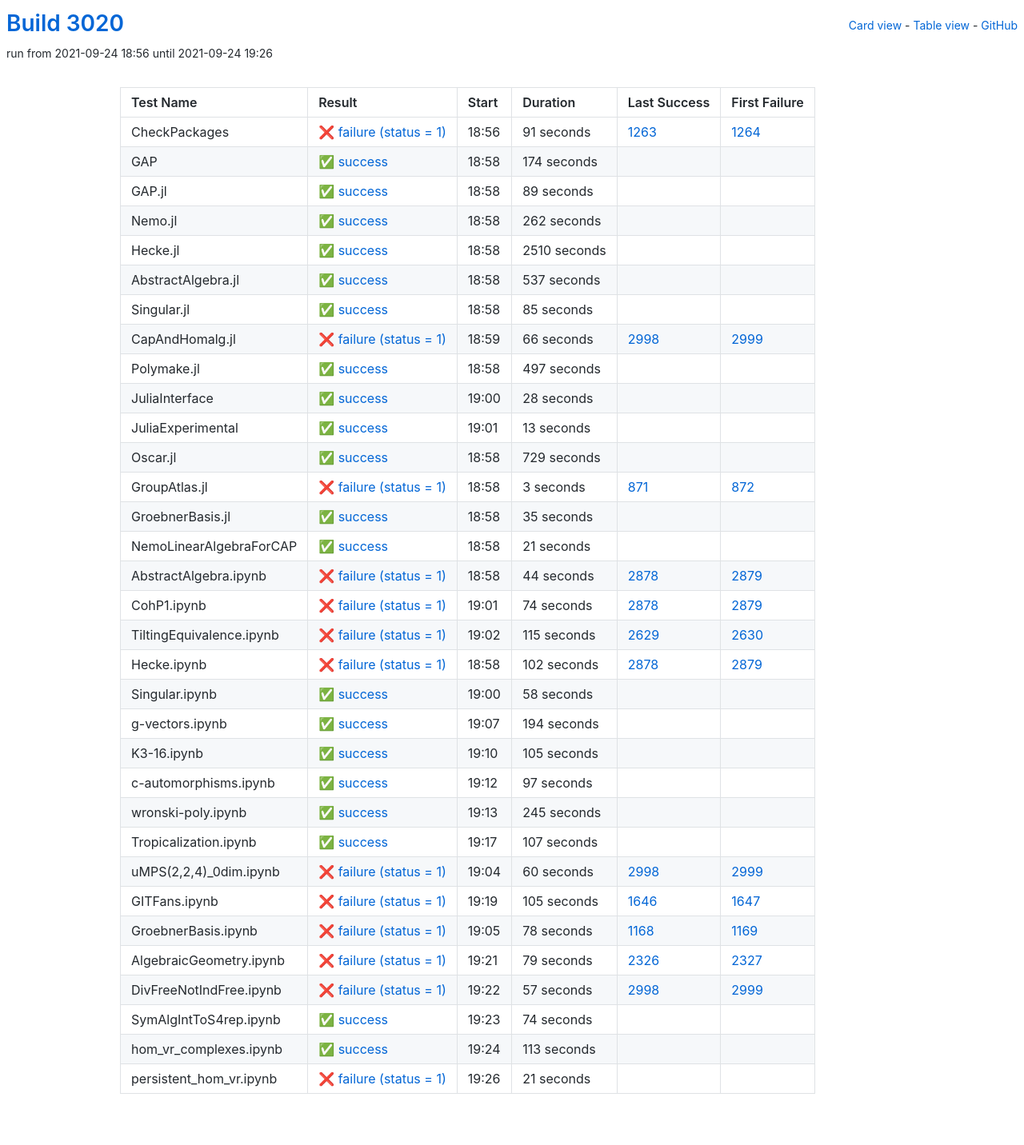
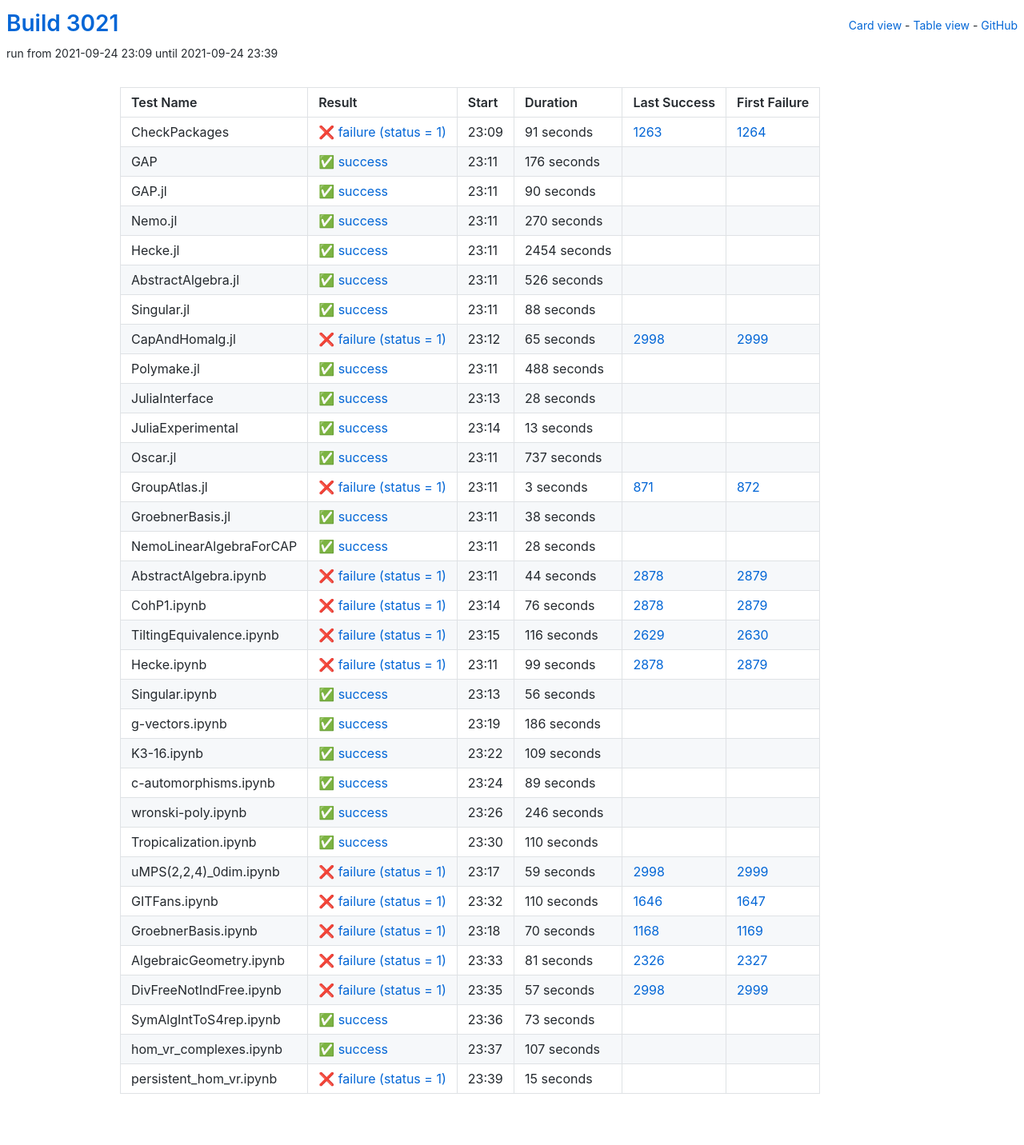
Before and after one commit to oscar-system/oscar-ci-status-stable, a Jekyll site: the page built from table.html, in a window 1280 px wide. Shown: the whole page at 80% size. Built offline with Jekyll 4.4.1, drawn with Linux system fonts in a browser that asks for light colours.

Commit message:
Build #3021

```diff
--- a/_data/ci.yml
+++ b/_data/ci.yml
@@ -1,6 +1,6 @@
 ---
-build: 3020
-build_url: https://oscarci.mathematik.uni-kl.de/job/oscar-stable/3020/
+build: 3021
+build_url: https://oscarci.mathematik.uni-kl.de/job/oscar-stable/3021/
 job: oscar-stable
 organization: oscar-system
 repo: oscar-ci-status-stable
@@ -8,8 +8,8 @@ repourl: https://github.com/oscar-system/oscar-ci-status-stable
 tests:
 - name: CheckPackages
   id: checkpackages
-  log: https://oscarci.mathematik.uni-kl.de/job/oscar-stable/3020/artifact/logs/build-3020/CheckPackages.log
-  start: 2021-09-24 18:56
+  log: https://oscarci.mathematik.uni-kl.de/job/oscar-stable/3021/artifact/logs/build-3021/CheckPackages.log
+  start: 2021-09-24 23:09
   success: false
   exitcode: 1
   status: failure
@@ -20,104 +20,104 @@ tests:
   first_failure_url: https://oscarci.mathematik.uni-kl.de/job/oscar-stable/1264/
 - name: GAP
   id: gap
-  log: https://oscarci.mathematik.uni-kl.de/job/oscar-stable/3020/artifact/logs/build-3020/GAP.log
-  start: 2021-09-24 18:58
+  log: https://oscarci.mathematik.uni-kl.de/job/oscar-stable/3021/artifact/logs/build-3021/GAP.log
+  start: 2021-09-24 23:11
   success: true
   exitcode: 0
   status: success
-  duration: 174
+  duration: 176
   last_success: false
   last_success_url:
   first_failure: false
   first_failure_url:
 - name: GAP.jl
   id: gap-jl
-  log: https://oscarci.mathematik.uni-kl.de/job/oscar-stable/3020/artifact/logs/build-3020/GAP.jl.log
-  start: 2021-09-24 18:58
+  log: https://oscarci.mathematik.uni-kl.de/job/oscar-stable/3021/artifact/logs/build-3021/GAP.jl.log
+  start: 2021-09-24 23:11
   success: true
   exitcode: 0
   status: success
-  duration: 89
+  duration: 90
   last_success: false
   last_success_url:
   first_failure: false
   first_failure_url:
 - name: Nemo.jl
   id: nemo-jl
-  log: https://oscarci.mathematik.uni-kl.de/job/oscar-stable/3020/artifact/logs/build-3020/Nemo.jl.log
-  start: 2021-09-24 18:58
+  log: https://oscarci.mathematik.uni-kl.de/job/oscar-stable/3021/artifact/logs/build-3021/Nemo.jl.log
+  start: 2021-09-24 23:11
   success: true
   exitcode: 0
   status: success
-  duration: 262
+  duration: 270
   last_success: false
   last_success_url:
   first_failure: false
   first_failure_url:
 - name: Hecke.jl
   id: hecke-jl
-  log: https://oscarci.mathematik.uni-kl.de/job/oscar-stable/3020/artifact/logs/build-3020/Hecke.jl.log
-  start: 2021-09-24 18:58
+  log: https://oscarci.mathematik.uni-kl.de/job/oscar-stable/3021/artifact/logs/build-3021/Hecke.jl.log
+  start: 2021-09-24 23:11
   success: true
   exitcode: 0
   status: success
-  duration: 2510
+  duration: 2454
   last_success: false
   last_success_url:
   first_failure: false
   first_failure_url:
 - name: AbstractAlgebra.jl
   id: abstractalgebra-jl
-  log: https://oscarci.mathematik.uni-kl.de/job/oscar-stable/3020/artifact/logs/build-3020/AbstractAlgebra.jl.log
-  start: 2021-09-24 18:58
+  log: https://oscarci.mathematik.uni-kl.de/job/oscar-stable/3021/artifact/logs/build-3021/AbstractAlgebra.jl.log
+  start: 2021-09-24 23:11
   success: true
   exitcode: 0
   status: success
-  duration: 537
+  duration: 526
   last_success: false
   last_success_url:
   first_failure: false
   first_failure_url:
 - name: Singular.jl
   id: singular-jl
-  log: https://oscarci.mathematik.uni-kl.de/job/oscar-stable/3020/artifact/logs/build-3020/Singular.jl.log
-  start: 2021-09-24 18:58
+  log: https://oscarci.mathematik.uni-kl.de/job/oscar-stable/3021/artifact/logs/build-3021/Singular.jl.log
+  start: 2021-09-24 23:11
   success: true
   exitcode: 0
   status: success
-  duration: 85
+  duration: 88
   last_success: false
   last_success_url:
   first_failure: false
   first_failure_url:
 - name: CapAndHomalg.jl
   id: capandhomalg-jl
-  log: https://oscarci.mathematik.uni-kl.de/job/oscar-stable/3020/artifact/logs/build-3020/CapAndHomalg.jl.log
-  start: 2021-09-24 18:59
+  log: https://oscarci.mathematik.uni-kl.de/job/oscar-stable/3021/artifact/logs/build-3021/CapAndHomalg.jl.log
+  start: 2021-09-24 23:12
   success: false
   exitcode: 1
   status: failure
-  duration: 66
+  duration: 65
   last_success: 2998
   last_success_url: https://oscarci.mathematik.uni-kl.de/job/oscar-stable/2998/
   first_failure: 2999
   first_failure_url: https://oscarci.mathematik.uni-kl.de/job/oscar-stable/2999/
 - name: Polymake.jl
   id: polymake-jl
-  log: https://oscarci.mathematik.uni-kl.de/job/oscar-stable/3020/artifact/logs/build-3020/Polymake.jl.log
-  start: 2021-09-24 18:58
+  log: https://oscarci.mathematik.uni-kl.de/job/oscar-stable/3021/artifact/logs/build-3021/Polymake.jl.log
+  start: 2021-09-24 23:11
   success: true
   exitcode: 0
   status: success
-  duration: 497
+  duration: 488
   last_success: false
   last_success_url:
   first_failure: false
   first_failure_url:
 - name: JuliaInterface
   id: juliainterface
-  log: https://oscarci.mathematik.uni-kl.de/job/oscar-stable/3020/artifact/logs/build-3020/JuliaInterface.log
-  start: 2021-09-24 19:00
+  log: https://oscarci.mathematik.uni-kl.de/job/oscar-stable/3021/artifact/logs/build-3021/JuliaInterface.log
+  start: 2021-09-24 23:13
   success: true
   exitcode: 0
   status: success
@@ -128,8 +128,8 @@ tests:
   first_failure_url:
 - name: JuliaExperimental
   id: juliaexperimental
-  log: https://oscarci.mathematik.uni-kl.de/job/oscar-stable/3020/artifact/logs/build-3020/JuliaExperimental.log
-  start: 2021-09-24 19:01
+  log: https://oscarci.mathematik.uni-kl.de/job/oscar-stable/3021/artifact/logs/build-3021/JuliaExperimental.log
+  start: 2021-09-24 23:14
   success: true
   exitcode: 0
   status: success
@@ -140,20 +140,20 @@ tests:
   first_failure_url:
 - name: Oscar.jl
   id: oscar-jl
-  log: https://oscarci.mathematik.uni-kl.de/job/oscar-stable/3020/artifact/logs/build-3020/Oscar.jl.log
-  start: 2021-09-24 18:58
+  log: https://oscarci.mathematik.uni-kl.de/job/oscar-stable/3021/artifact/logs/build-3021/Oscar.jl.log
+  start: 2021-09-24 23:11
   success: true
   exitcode: 0
   status: success
-  duration: 729
+  duration: 737
   last_success: false
   last_success_url:
   first_failure: false
   first_failure_url:
 - name: GroupAtlas.jl
   id: groupatlas-jl
-  log: https://oscarci.mathematik.uni-kl.de/job/oscar-stable/3020/artifact/logs/build-3020/GroupAtlas.jl.log
-  start: 2021-09-24 18:58
+  log: https://oscarci.mathematik.uni-kl.de/job/oscar-stable/3021/artifact/logs/build-3021/GroupAtlas.jl.log
+  start: 2021-09-24 23:11
   success: false
   exitcode: 1
   status: failure
@@ -164,32 +164,32 @@ tests:
   first_failure_url: https://oscarci.mathematik.uni-kl.de/job/oscar-stable/872/
 - name: GroebnerBasis.jl
   id: groebnerbasis-jl
-  log: https://oscarci.mathematik.uni-kl.de/job/oscar-stable/3020/artifact/logs/build-3020/GroebnerBasis.jl.log
-  start: 2021-09-24 18:58
+  log: https://oscarci.mathematik.uni-kl.de/job/oscar-stable/3021/artifact/logs/build-3021/GroebnerBasis.jl.log
+  start: 2021-09-24 23:11
   success: true
   exitcode: 0
   status: success
-  duration: 35
+  duration: 38
   last_success: false
   last_success_url:
   first_failure: false
   first_failure_url:
 - name: NemoLinearAlgebraForCAP
   id: nemolinearalgebraforcap
-  log: https://oscarci.mathematik.uni-kl.de/job/oscar-stable/3020/artifact/logs/build-3020/NemoLinearAlgebraForCAP.log
-  start: 2021-09-24 18:58
+  log: https://oscarci.mathematik.uni-kl.de/job/oscar-stable/3021/artifact/logs/build-3021/NemoLinearAlgebraForCAP.log
+  start: 2021-09-24 23:11
   success: true
   exitcode: 0
   status: success
-  duration: 21
+  duration: 28
   last_success: false
   last_success_url:
   first_failure: false
   first_failure_url:
 - name: AbstractAlgebra.ipynb
   id: abstractalgebra-ipynb
-  log: https://oscarci.mathematik.uni-kl.de/job/oscar-stable/3020/artifact/logs/build-3020/AbstractAlgebra.ipynb.log
-  start: 2021-09-24 18:58
+  log: https://oscarci.mathematik.uni-kl.de/job/oscar-stable/3021/artifact/logs/build-3021/AbstractAlgebra.ipynb.log
+  start: 2021-09-24 23:11
   success: false
   exitcode: 1
   status: failure
@@ -200,164 +200,164 @@ tests:
   first_failure_url: https://oscarci.mathematik.uni-kl.de/job/oscar-stable/2879/
 - name: CohP1.ipynb
   id: cohp1-ipynb
-  log: https://oscarci.mathematik.uni-kl.de/job/oscar-stable/3020/artifact/logs/build-3020/CohP1.ipynb.log
-  start: 2021-09-24 19:01
+  log: https://oscarci.mathematik.uni-kl.de/job/oscar-stable/3021/artifact/logs/build-3021/CohP1.ipynb.log
+  start: 2021-09-24 23:14
   success: false
   exitcode: 1
   status: failure
-  duration: 74
+  duration: 76
   last_success: 2878
   last_success_url: https://oscarci.mathematik.uni-kl.de/job/oscar-stable/2878/
   first_failure: 2879
   first_failure_url: https://oscarci.mathematik.uni-kl.de/job/oscar-stable/2879/
 - name: TiltingEquivalence.ipynb
   id: tiltingequivalence-ipynb
-  log: https://oscarci.mathematik.uni-kl.de/job/oscar-stable/3020/artifact/logs/build-3020/TiltingEquivalence.ipynb.log
-  start: 2021-09-24 19:02
+  log: https://oscarci.mathematik.uni-kl.de/job/oscar-stable/3021/artifact/logs/build-3021/TiltingEquivalence.ipynb.log
+  start: 2021-09-24 23:15
   success: false
   exitcode: 1
   status: failure
-  duration: 115
+  duration: 116
   last_success: 2629
   last_success_url: https://oscarci.mathematik.uni-kl.de/job/oscar-stable/2629/
   first_failure: 2630
   first_failure_url: https://oscarci.mathematik.uni-kl.de/job/oscar-stable/2630/
 - name: Hecke.ipynb
   id: hecke-ipynb
-  log: https://oscarci.mathematik.uni-kl.de/job/oscar-stable/3020/artifact/logs/build-3020/Hecke.ipynb.log
-  start: 2021-09-24 18:58
+  log: https://oscarci.mathematik.uni-kl.de/job/oscar-stable/3021/artifact/logs/build-3021/Hecke.ipynb.log
+  start: 2021-09-24 23:11
   success: false
   exitcode: 1
   status: failure
-  duration: 102
+  duration: 99
   last_success: 2878
   last_success_url: https://oscarci.mathematik.uni-kl.de/job/oscar-stable/2878/
   first_failure: 2879
   first_failure_url: https://oscarci.mathematik.uni-kl.de/job/oscar-stable/2879/
 - name: Singular.ipynb
   id: singular-ipynb
-  log: https://oscarci.mathematik.uni-kl.de/job/oscar-stable/3020/artifact/logs/build-3020/Singular.ipynb.log
-  start: 2021-09-24 19:00
+  log: https://oscarci.mathematik.uni-kl.de/job/oscar-stable/3021/artifact/logs/build-3021/Singular.ipynb.log
+  start: 2021-09-24 23:13
   success: true
   exitcode: 0
   status: success
-  duration: 58
+  duration: 56
   last_success: false
   last_success_url:
   first_failure: false
   first_failure_url:
 - name: g-vectors.ipynb
   id: g-vectors-ipynb
-  log: https://oscarci.mathematik.uni-kl.de/job/oscar-stable/3020/artifact/logs/build-3020/g-vectors.ipynb.log
-  start: 2021-09-24 19:07
+  log: https://oscarci.mathematik.uni-kl.de/job/oscar-stable/3021/artifact/logs/build-3021/g-vectors.ipynb.log
+  start: 2021-09-24 23:19
   success: true
   exitcode: 0
   status: success
-  duration: 194
+  duration: 186
   last_success: false
   last_success_url:
   first_failure: false
   first_failure_url:
 - name: K3-16.ipynb
   id: k3-16-ipynb
-  log: https://oscarci.mathematik.uni-kl.de/job/oscar-stable/3020/artifact/logs/build-3020/K3-16.ipynb.log
-  start: 2021-09-24 19:10
+  log: https://oscarci.mathematik.uni-kl.de/job/oscar-stable/3021/artifact/logs/build-3021/K3-16.ipynb.log
+  start: 2021-09-24 23:22
   success: true
   exitcode: 0
   status: success
-  duration: 105
+  duration: 109
   last_success: false
   last_success_url:
   first_failure: false
   first_failure_url:
 - name: c-automorphisms.ipynb
   id: c-automorphisms-ipynb
-  log: https://oscarci.mathematik.uni-kl.de/job/oscar-stable/3020/artifact/logs/build-3020/c-automorphisms.ipynb.log
-  start: 2021-09-24 19:12
+  log: https://oscarci.mathematik.uni-kl.de/job/oscar-stable/3021/artifact/logs/build-3021/c-automorphisms.ipynb.log
+  start: 2021-09-24 23:24
   success: true
   exitcode: 0
   status: success
-  duration: 97
+  duration: 89
   last_success: false
   last_success_url:
   first_failure: false
   first_failure_url:
 - name: wronski-poly.ipynb
   id: wronski-poly-ipynb
-  log: https://oscarci.mathematik.uni-kl.de/job/oscar-stable/3020/artifact/logs/build-3020/wronski-poly.ipynb.log
-  start: 2021-09-24 19:13
+  log: https://oscarci.mathematik.uni-kl.de/job/oscar-stable/3021/artifact/logs/build-3021/wronski-poly.ipynb.log
+  start: 2021-09-24 23:26
   success: true
   exitcode: 0
   status: success
-  duration: 245
+  duration: 246
   last_success: false
   last_success_url:
   first_failure: false
   first_failure_url:
 - name: Tropicalization.ipynb
   id: tropicalization-ipynb
-  log: https://oscarci.mathematik.uni-kl.de/job/oscar-stable/3020/artifact/logs/build-3020/Tropicalization.ipynb.log
-  start: 2021-09-24 19:17
+  log: https://oscarci.mathematik.uni-kl.de/job/oscar-stable/3021/artifact/logs/build-3021/Tropicalization.ipynb.log
+  start: 2021-09-24 23:30
   success: true
   exitcode: 0
   status: success
-  duration: 107
+  duration: 110
   last_success: false
   last_success_url:
   first_failure: false
   first_failure_url:
 - name: uMPS(2,2,4)_0dim.ipynb
   id: umps-2-2-4-0dim-ipynb
-  log: https://oscarci.mathematik.uni-kl.de/job/oscar-stable/3020/artifact/logs/build-3020/uMPS-2-2-4-_0dim.ipynb.log
-  start: 2021-09-24 19:04
+  log: https://oscarci.mathematik.uni-kl.de/job/oscar-stable/3021/artifact/logs/build-3021/uMPS-2-2-4-_0dim.ipynb.log
+  start: 2021-09-24 23:17
   success: false
   exitcode: 1
   status: failure
-  duration: 60
+  duration: 59
   last_success: 2998
   last_success_url: https://oscarci.mathematik.uni-kl.de/job/oscar-stable/2998/
   first_failure: 2999
   first_failure_url: https://oscarci.mathematik.uni-kl.de/job/oscar-stable/2999/
 - name: GITFans.ipynb
   id: gitfans-ipynb
-  log: https://oscarci.mathematik.uni-kl.de/job/oscar-stable/3020/artifact/logs/build-3020/GITFans.ipynb.log
-  start: 2021-09-24 19:19
+  log: https://oscarci.mathematik.uni-kl.de/job/oscar-stable/3021/artifact/logs/build-3021/GITFans.ipynb.log
+  start: 2021-09-24 23:32
   success: false
   exitcode: 1
   status: failure
-  duration: 105
+  duration: 110
   last_success: 1646
   last_success_url: https://oscarci.mathematik.uni-kl.de/job/oscar-stable/1646/
   first_failure: 1647
   first_failure_url: https://oscarci.mathematik.uni-kl.de/job/oscar-stable/1647/
 - name: GroebnerBasis.ipynb
   id: groebnerbasis-ipynb
-  log: https://oscarci.mathematik.uni-kl.de/job/oscar-stable/3020/artifact/logs/build-3020/GroebnerBasis.ipynb.log
-  start: 2021-09-24 19:05
+  log: https://oscarci.mathematik.uni-kl.de/job/oscar-stable/3021/artifact/logs/build-3021/GroebnerBasis.ipynb.log
+  start: 2021-09-24 23:18
   success: false
   exitcode: 1
   status: failure
-  duration: 78
+  duration: 70
   last_success: 1168
   last_success_url: https://oscarci.mathematik.uni-kl.de/job/oscar-stable/1168/
   first_failure: 1169
   first_failure_url: https://oscarci.mathematik.uni-kl.de/job/oscar-stable/1169/
 - name: AlgebraicGeometry.ipynb
   id: algebraicgeometry-ipynb
-  log: https://oscarci.mathematik.uni-kl.de/job/oscar-stable/3020/artifact/logs/build-3020/AlgebraicGeometry.ipynb.log
-  start: 2021-09-24 19:21
+  log: https://oscarci.mathematik.uni-kl.de/job/oscar-stable/3021/artifact/logs/build-3021/AlgebraicGeometry.ipynb.log
+  start: 2021-09-24 23:33
   success: false
   exitcode: 1
   status: failure
-  duration: 79
+  duration: 81
   last_success: 2326
   last_success_url: https://oscarci.mathematik.uni-kl.de/job/oscar-stable/2326/
   first_failure: 2327
   first_failure_url: https://oscarci.mathematik.uni-kl.de/job/oscar-stable/2327/
 - name: DivFreeNotIndFree.ipynb
   id: divfreenotindfree-ipynb
-  log: https://oscarci.mathematik.uni-kl.de/job/oscar-stable/3020/artifact/logs/build-3020/DivFreeNotIndFree.ipynb.log
-  start: 2021-09-24 19:22
+  log: https://oscarci.mathematik.uni-kl.de/job/oscar-stable/3021/artifact/logs/build-3021/DivFreeNotIndFree.ipynb.log
+  start: 2021-09-24 23:35
   success: false
   exitcode: 1
   status: failure
@@ -368,36 +368,36 @@ tests:
   first_failure_url: https://oscarci.mathematik.uni-kl.de/job/oscar-stable/2999/
 - name: SymAlgIntToS4rep.ipynb
   id: symalginttos4rep-ipynb
-  log: https://oscarci.mathematik.uni-kl.de/job/oscar-stable/3020/artifact/logs/build-3020/SymAlgIntToS4rep.ipynb.log
-  start: 2021-09-24 19:23
+  log: https://oscarci.mathematik.uni-kl.de/job/oscar-stable/3021/artifact/logs/build-3021/SymAlgIntToS4rep.ipynb.log
+  start: 2021-09-24 23:36
   success: true
   exitcode: 0
   status: success
-  duration: 74
+  duration: 73
   last_success: false
   last_success_url:
   first_failure: false
   first_failure_url:
 - name: hom_vr_complexes.ipynb
   id: hom-vr-complexes-ipynb
-  log: https://oscarci.mathematik.uni-kl.de/job/oscar-stable/3020/artifact/logs/build-3020/hom_vr_complexes.ipynb.log
-  start: 2021-09-24 19:24
+  log: https://oscarci.mathematik.uni-kl.de/job/oscar-stable/3021/artifact/logs/build-3021/hom_vr_complexes.ipynb.log
+  start: 2021-09-24 23:37
   success: true
   exitcode: 0
   status: success
-  duration: 113
+  duration: 107
   last_success: false
   last_success_url:
   first_failure: false
   first_failure_url:
 - name: persistent_hom_vr.ipynb
   id: persistent-hom-vr-ipynb
-  log: https://oscarci.mathematik.uni-kl.de/job/oscar-stable/3020/artifact/logs/build-3020/persistent_hom_vr.ipynb.log
-  start: 2021-09-24 19:26
+  log: https://oscarci.mathematik.uni-kl.de/job/oscar-stable/3021/artifact/logs/build-3021/persistent_hom_vr.ipynb.log
+  start: 2021-09-24 23:39
   success: false
   exitcode: 1
   status: failure
-  duration: 21
+  duration: 15
   last_success: false
   last_success_url:
   first_failure: false
```
Also changed, not shown: README.md.
